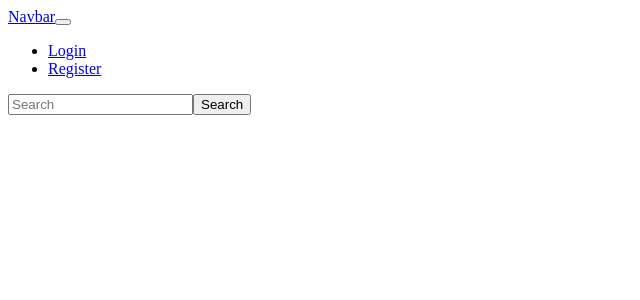
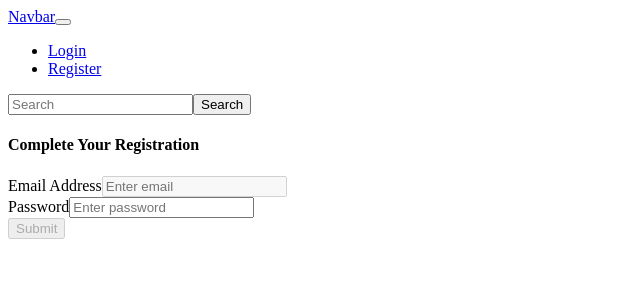
Before and after one commit to Vilo0/graphql-client-react, a React (Create React App) app: page /complete-registration in a window 1280 px wide. Shown: the top 300 px of the page, without its empty margins (0-640 px from the left). Built offline with nearby package versions, Linux system fonts and the light colour scheme; no server answers.

Commit message:
completeRegistration ok

```diff
--- a/src/App.js
+++ b/src/App.js
@@ -7,7 +7,7 @@
 import Home from './pages/Home';
 import Register from './pages/auth/Register';
 import Login from './pages/auth/Login';
-//import CompleteRegistration from './pages/auth/CompleteRegistration';
+import CompleteRegistration from './pages/auth/CompleteRegistration';
 
 const client = new ApolloClient({
   uri: process.env.REACT_APP_GRAPHQL_ENDPOINT
@@ -22,6 +22,7 @@
           <Route exact path="/" component={Home} />
           <Route exact path="/register" component={Register} />
           <Route exact path="/login" component={Login} />
+          <Route exact path="/complete-registration" component={CompleteRegistration} />
         </Switch>
     </ApolloProvider>
   );
--- a/src/pages/auth/CompleteRegistration.js
+++ b/src/pages/auth/CompleteRegistration.js
@@ -0,0 +1,98 @@
+import React, { useState, useEffect, useContext } from "react";
+import { auth } from "../../firebase";
+import { toast } from "react-toastify";
+import { useHistory } from "react-router-dom";
+import { AuthContext } from "../../context/authContext";
+
+const CompleteRegistration = () => {
+  const { dispatch } = useContext(AuthContext);
+  const [email, setEmail] = useState("");
+  const [password, setPassword] = useState("");
+  const [loading, setLoading] = useState(false);
+
+  let history = useHistory();
+
+  useEffect(() => {
+    setEmail(window.localStorage.getItem("emailForRegistration"));
+  }, [history]);
+
+  const handleSubmit = async (e) => {
+    e.preventDefault();
+    setLoading(true);
+    // validation
+    if (!email || !password) {
+      toast.error("Email and password is required");
+      return;
+    }
+    try {
+      const result = await auth.signInWithEmailLink(
+        email,
+        window.location.href
+      );
+      if (result.user.emailVerified) {
+        // remove email from local storage
+        window.localStorage.removeItem("emailForRegistration");
+        let user = auth.currentUser;
+        await user.updatePassword(password);
+
+        // dispatch user with token and email
+        // then redirect
+        const idTokenResult = await user.getIdTokenResult();
+        dispatch({
+          type: "LOGGED_IN_USER",
+          payload: { email: user.email, token: idTokenResult.token },
+        });
+
+        // make api request to save/update user in mongodb
+
+        history.push("/");
+      }
+    } catch (error) {
+      console.log("register complete error", error.message);
+      setLoading(false);
+      toast.error(error.message);
+    }
+  };
+
+  return (
+    <div className="container p-5">
+      {loading ? (
+        <h4 className="text-danger">Loading...</h4>
+      ) : (
+        <h4>Complete Your Registration</h4>
+      )}
+      <form onSubmit={handleSubmit}>
+        <div className="form-group">
+          <label>Email Address</label>
+          <input
+            type="email"
+            value={email}
+            onChange={(e) => setEmail(e.target.value)}
+            className="form-control"
+            placeholder="Enter email"
+            disabled
+          />
+        </div>
+        <div className="form-group">
+          <label>Password</label>
+          <input
+            type="password"
+            value={password}
+            onChange={(e) => setPassword(e.target.value)}
+            className="form-control"
+            placeholder="Enter password"
+            disabled={loading}
+          />
+        </div>
+        <button
+          className="btn btn-raised btn-primary"
+          disabled={!email || loading}
+        >
+          Submit
+        </button>
+      </form>
+    </div>
+  );
+};
+
+export default CompleteRegistration;
```
